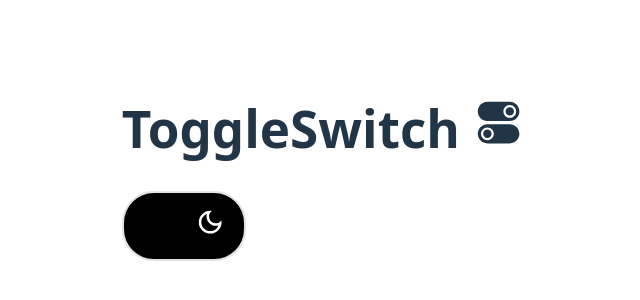
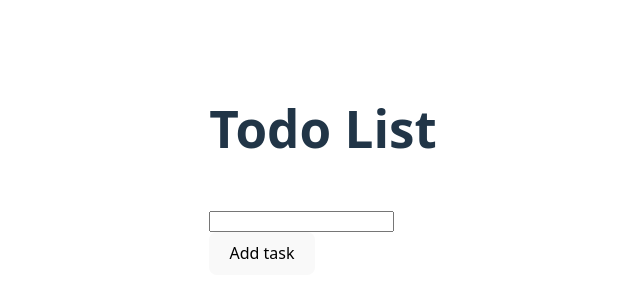
Before and after one commit to SanjilaGangaju/ReactSeries, a React (Vite) app: page / in a window 1280 px wide. Shown: the part 238-538 px from the top of the page, without its empty margins (317-957 px from the left). Built offline with nearby package versions, Linux system fonts and the light colour scheme.

Commit message:
add code of jsx for input form and button

```diff
--- a/src/App.jsx
+++ b/src/App.jsx
@@ -6,6 +6,7 @@ import ClickButton from './components/clickButton';
 import { DerivedState } from './components/DerivedState';
 import { LiftingState } from './components/liftState';
 import ToggleSwitchButton from './projects/ToggleSwitchButton/toggleSwitchbutton';
+import {Todo} from './projects/Todo/todo';
 function App(){
   const isLoggedIn = true;
   const user = {name: 'Sanjila', age: 22};
@@ -20,7 +21,8 @@ function App(){
 //     </>
    return (
     <>
-    <ToggleSwitchButton></ToggleSwitchButton>
+    {/* <ToggleSwitchButton></ToggleSwitchButton> */}
+    <section><Todo></Todo></section>
     </>
    )
 //   );
--- /dev/null
+++ b/src/projects/Todo/todo.jsx
@@ -0,0 +1,23 @@
+export const Todo = ()=>{
+    return (
+        <>
+        <section className="todo-container">
+            <header>
+                <h1>Todo List</h1>
+            </header>
+            <section className="form">
+                <form>
+                    <div>
+                         <input type='text' autoComplete="off" className="todo-input"></input>
+
+                    </div>
+                    <div>
+                        <button type="submit" className="todo-button">Add task</button>
+                    </div>
+                </form>
+
+            </section>
+        </section>
+        </>
+    )
+}
--- a/src/projects/ToggleSwitchButton/toggleSwitchStyles.css
+++ b/src/projects/ToggleSwitchButton/toggleSwitchStyles.css
@@ -1,5 +1,6 @@
 body{
      display: flex;
+     flex-direction: column;
      align-items: center;
      justify-content: center;
      height: 100vh;
@@ -11,6 +12,7 @@ body{
 .toggle-switch-div{
     display: flex;
     align-items: center;
+    margin: 0 auto;
     border: 2px solid rgb(227, 225, 225);
 
     width: 7.5rem;
```
Also changed, not shown: src/projects/Todo/Todo.css (added).
